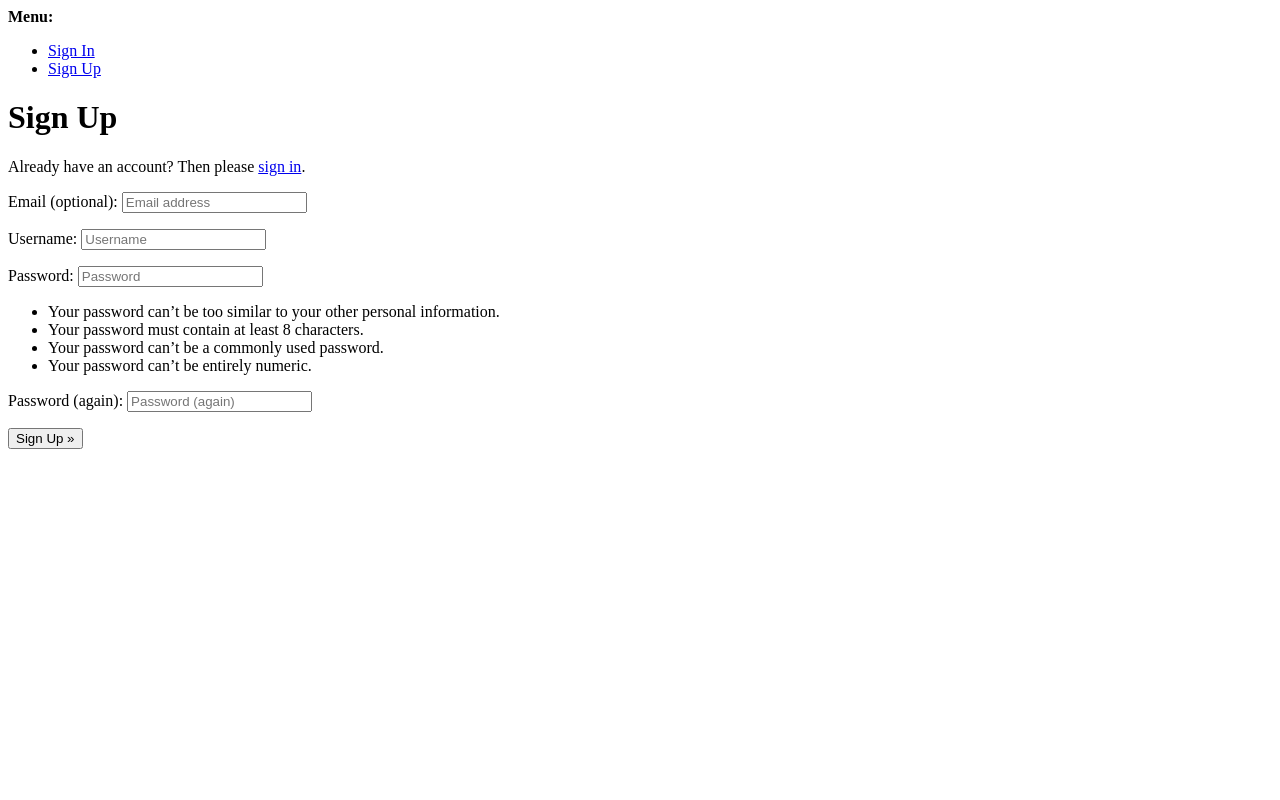
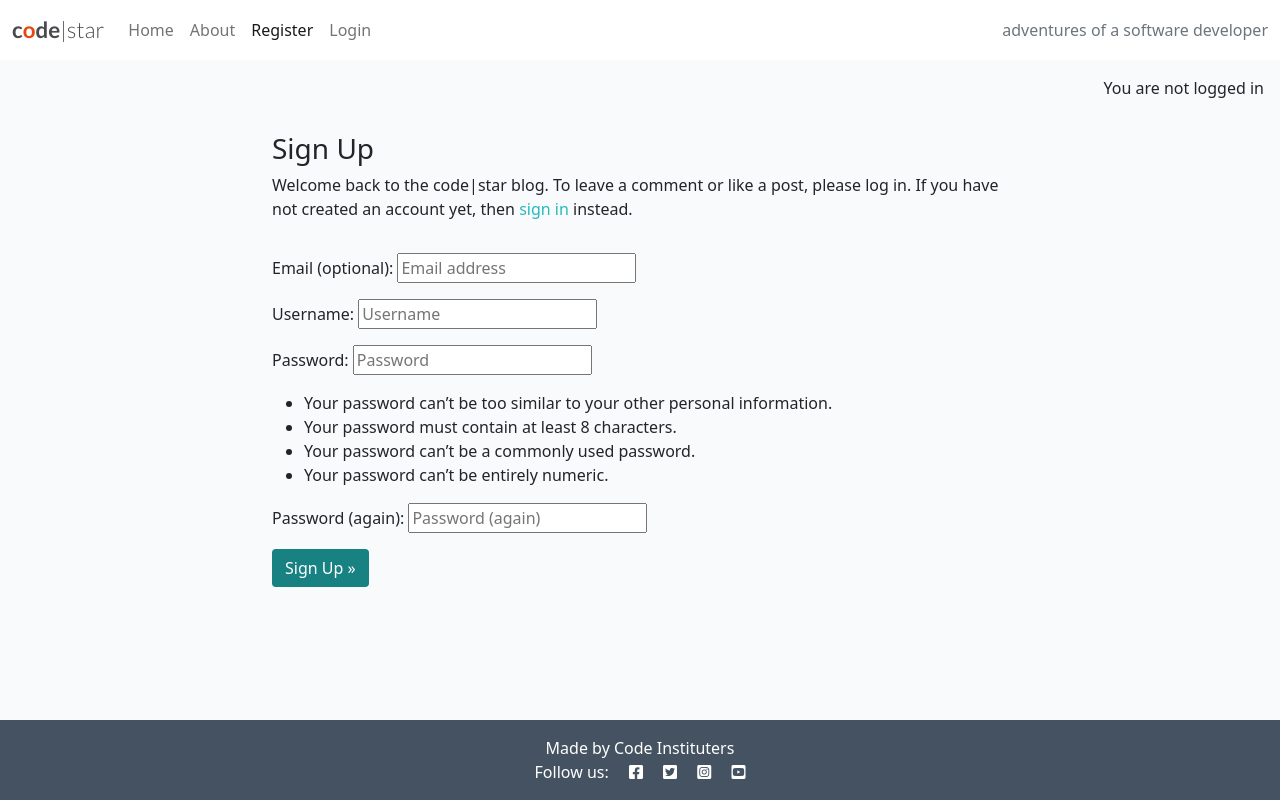
Before and after one commit to parides55/my_django_block, a Django app: page /accounts/signup/ in a window 1280 px wide. Run offline with Django 4.2, Linux system fonts and the light colour scheme.

Commit message:
add styles to the signup html

```diff
--- a/codestar/settings.py
+++ b/codestar/settings.py
@@ -30,7 +30,7 @@ STATIC_ROOT = os.path.join(BASE_DIR, 'staticfiles')
 SECRET_KEY = os.environ.get("SECRET_KEY")
 
 # SECURITY WARNING: don't run with debug turned on in production!
-DEBUG = False
+DEBUG = True
 
 ALLOWED_HOSTS = ['127.0.0.1', '.herokuapp.com',]
 
--- a/templates/account/signup.html
+++ b/templates/account/signup.html
@@ -1,21 +1,35 @@
-{% extends "account/base.html" %}
+{% extends "base.html" %}
 
 {% load i18n %}
 
 {% block head_title %}{% trans "Signup" %}{% endblock head_title %}
 
 {% block content %}
-<h1>{% trans "Sign Up" %}</h1>
 
-<p>{% blocktrans %}Already have an account? Then please <a href="{{ login_url }}">sign in</a>.{% endblocktrans %}</p>
+<div class="container">
+  <div class="row">
+      <div class="col-md-8 mt-3 offset-md-2">
+        <h3>{% trans "Sign Up" %}</h3>
 
+        <p>{% blocktrans %}Welcome back to the code|star blog. To leave a comment or like a post, please log in. If
+          you
+          have not created an account yet, then <a class="link" href="{{ login_url }}">sign in</a>
+          instead.{% endblocktrans %}</p>
+      </div>
+  </div>
+
+  <div class="row">
+    <div class="col-md-8 mt-3 offset-md-2">
       <form class="signup" id="signup_form" method="post" action="{% url 'account_signup' %}">
         {% csrf_token %}
         {{ form.as_p }}
         {% if redirect_field_value %}
         <input type="hidden" name="{{ redirect_field_name }}" value="{{ redirect_field_value }}" />
         {% endif %}
-  <button type="submit">{% trans "Sign Up" %} &raquo;</button>
+        <button class="btn btn-signup right" type="submit">{% trans "Sign Up" %} &raquo;</button>
       </form>
+    </div>
+  </div>
+</div>
 
 {% endblock content %}
--- a/templates/base.html
+++ b/templates/base.html
@@ -75,6 +75,12 @@
 
     <main class="flex-shrink-0 main-bg">
 
+        {% if user.is_authenticated %}
+        <p class="text-end m-3"> You are now logged in as {{ user }}</p>
+        {% else %}
+        <p class="text-end m-3"> You are not logged in </p>
+        {% endif %}
+
         {% block content %}
         <!-- Content Goes here -->
         {% endblock content %}
```
Lines whose indentation alone changed are shown as unchanged.
